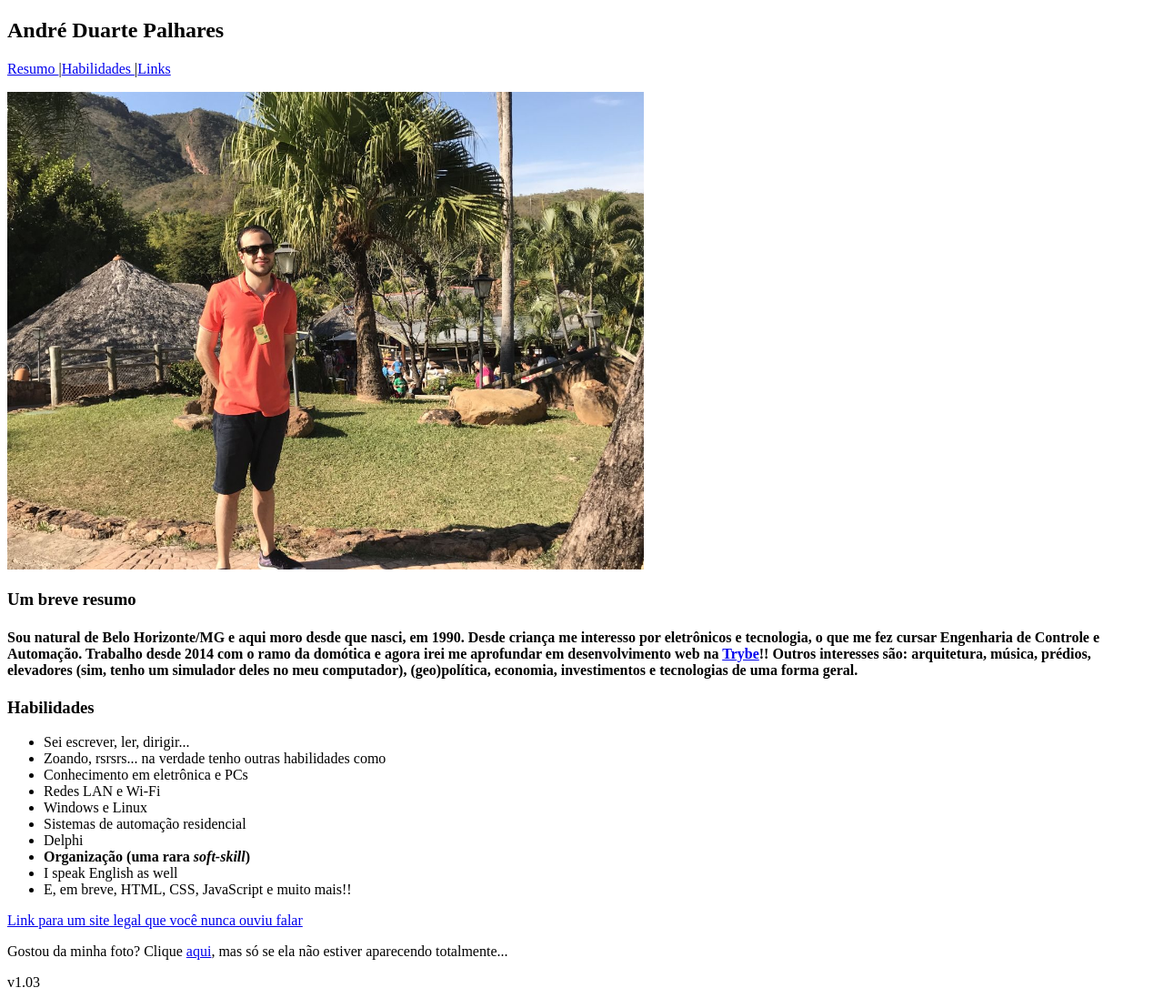
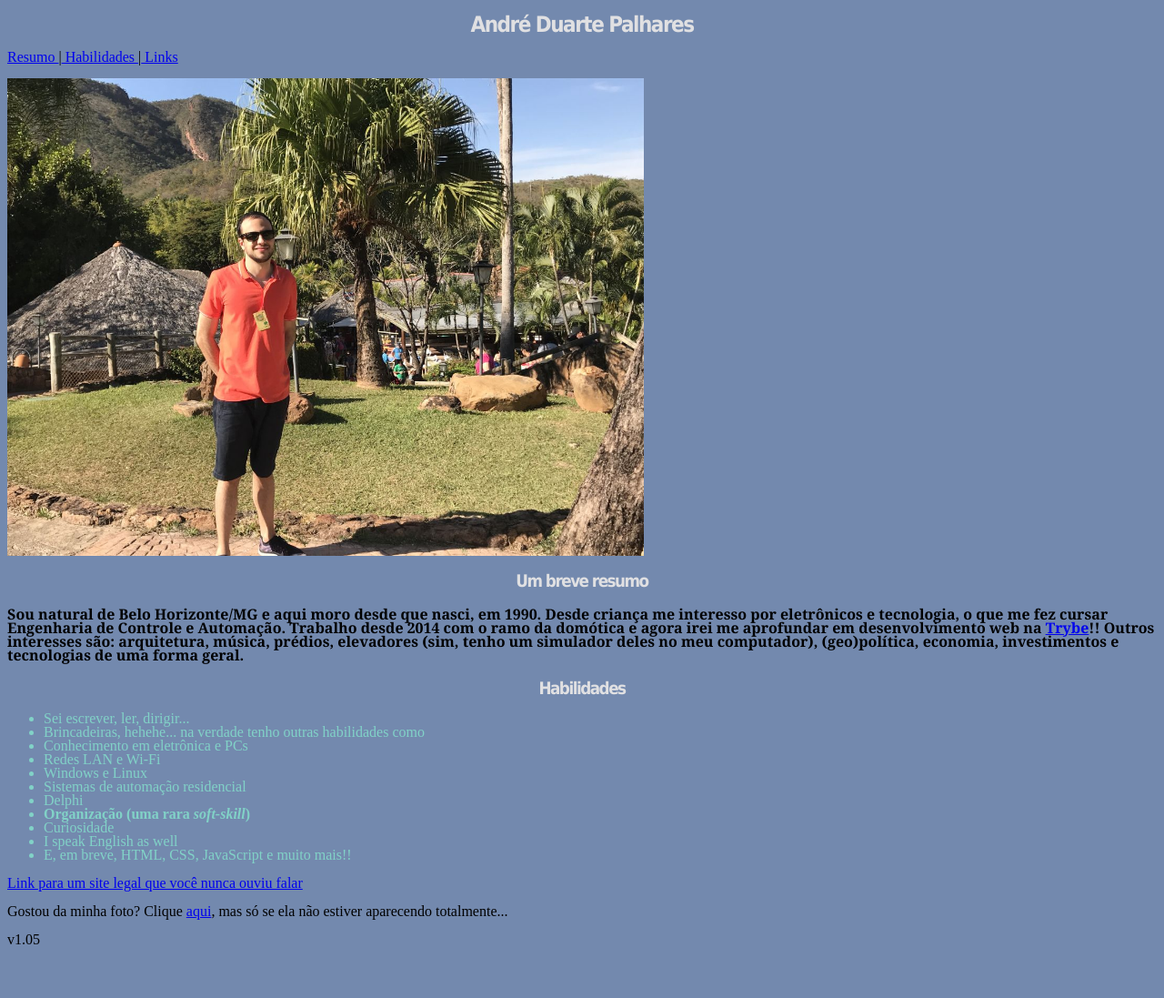
Before and after one commit to potew/potew.github.io, a plain HTML site: page index.html in a window 1280 px wide. Shown: the whole page at 91% size. After the commit the page ends 1048 px from the top, so only its background shows below. Drawn offline with Linux system fonts and the light colour scheme.

Commit message:
Primeira modificação com CSS

```diff
--- a/index.html
+++ b/index.html
@@ -3,28 +3,47 @@
     <head>
        <meta charset="utf-8">
        <title>Sobre mim</title>
+       <style>
+           body  {
+                    background-color:#7389ae;
+                    line-height: 15px;
+                 }
+           h2, h3  {
+               text-align: center;
+               font-family: Tahoma, Geneva, Verdana, sans-serif;
+               letter-spacing: -1.5px;
+               color:#E0E0E2;
+                    }
+            h4  {
+                font-family: Cambria, Cochin, Georgia, Times, 'Times New Roman', serif;
+            }
+           .skillItems  {
+                color:#81D2C7;
+                        }
+       </style>
     </head>
     <body>
         <h2>André Duarte Palhares</h2>
-        <p><a href="#summary">Resumo </a>|<a href="#skills">Habilidades </a>|<a href="#blog">Links</a></p>
-        <img id="ProfilePic" src="Perfil.jpg" alt="Uma foto de mim sozinho com uma serra ao fundo em um dia ensolarado" width="700px">
+        <p><a href="#summary">Resumo </a>|<a href="#skills"> Habilidades </a>|<a href="#blog"> Links</a></p>
+        <img id="ProfilePic" src="Perfil.jpg" alt="Uma foto de mim com uma serra ao fundo em um dia ensolarado" width="700px">
         <h3 id="summary">Um breve resumo</h3>
         <h4>Sou natural de Belo Horizonte/MG e aqui moro desde que nasci, em 1990. Desde criança me interesso por <b>eletrônicos e tecnologia</b>, o que me fez cursar Engenharia de Controle e Automação. Trabalho desde 2014 com o ramo da domótica e agora irei me aprofundar em desenvolvimento web na <a href="http://www.betrybe.com">Trybe</a>!! Outros interesses são: arquitetura, música, prédios, elevadores (sim, tenho um simulador deles no meu computador), (geo)política, economia, investimentos e tecnologias de uma forma geral.</h4>
         <h3 id="skills">Habilidades</h3>
-        <ul>
+        <ul class="skillItems">
             <li>Sei escrever, ler, dirigir...</li>
-            <li>Zoando, rsrsrs... na verdade tenho outras habilidades como</li>
+            <li>Brincadeiras, hehehe... na verdade tenho outras habilidades como</li>
             <li>Conhecimento em eletrônica e PCs</li>
             <li>Redes LAN e Wi-Fi</li>
             <li>Windows e Linux</li>
             <li>Sistemas de automação residencial</li>
             <li>Delphi</li>
             <li><b>Organização (uma rara <i>soft-skill</i>)</b></li>
+            <li>Curiosidade</li>
 			<li>I speak English as well</li>
             <li>E, em breve, HTML, CSS, JavaScript e muito mais!!</li>
         </ul>
         <p><a id="blog" target="_blank" href="http://www.sensoincomum.org/">Link para um site legal que você nunca ouviu falar</a></p>
         <p>Gostou da minha foto? Clique <a href="#ProfilePic">aqui</a>, mas só se ela não estiver aparecendo totalmente...</p>
-		v1.03
+		v1.05
     </body>
 </html>
```
